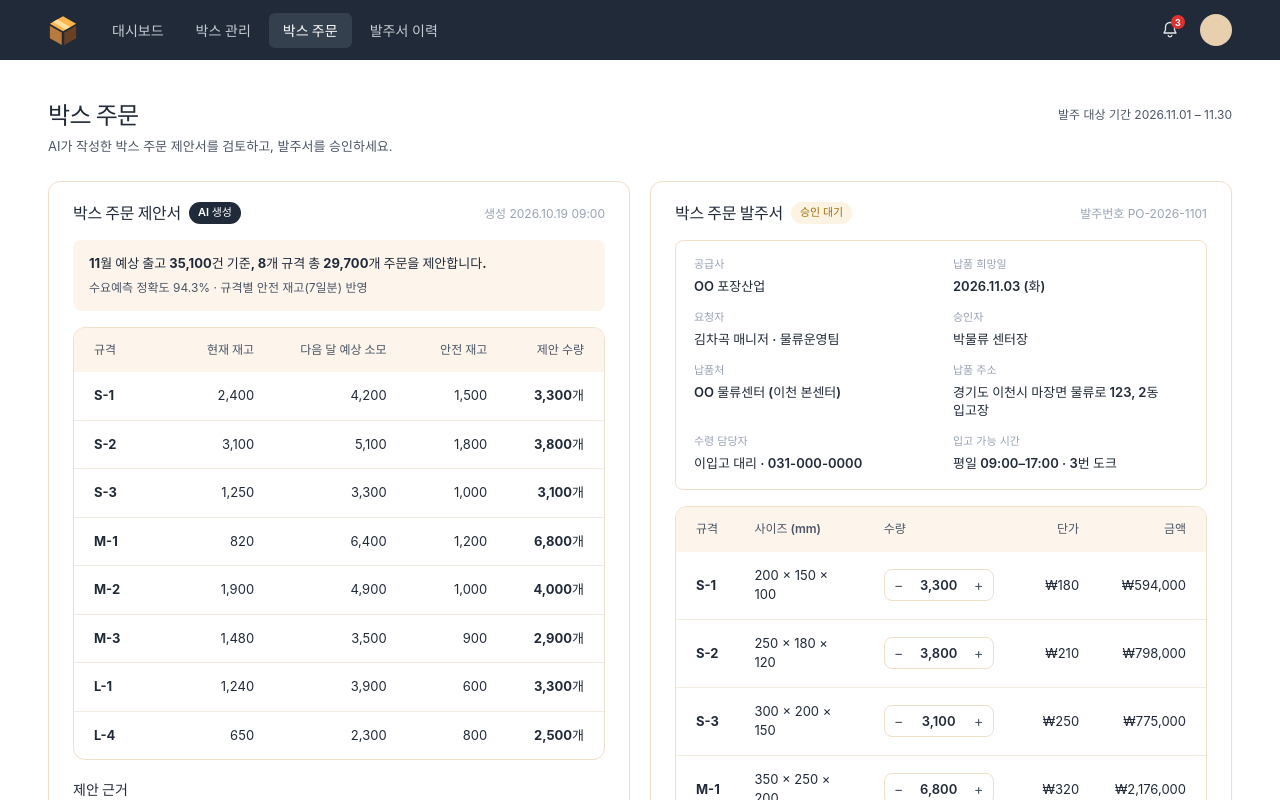
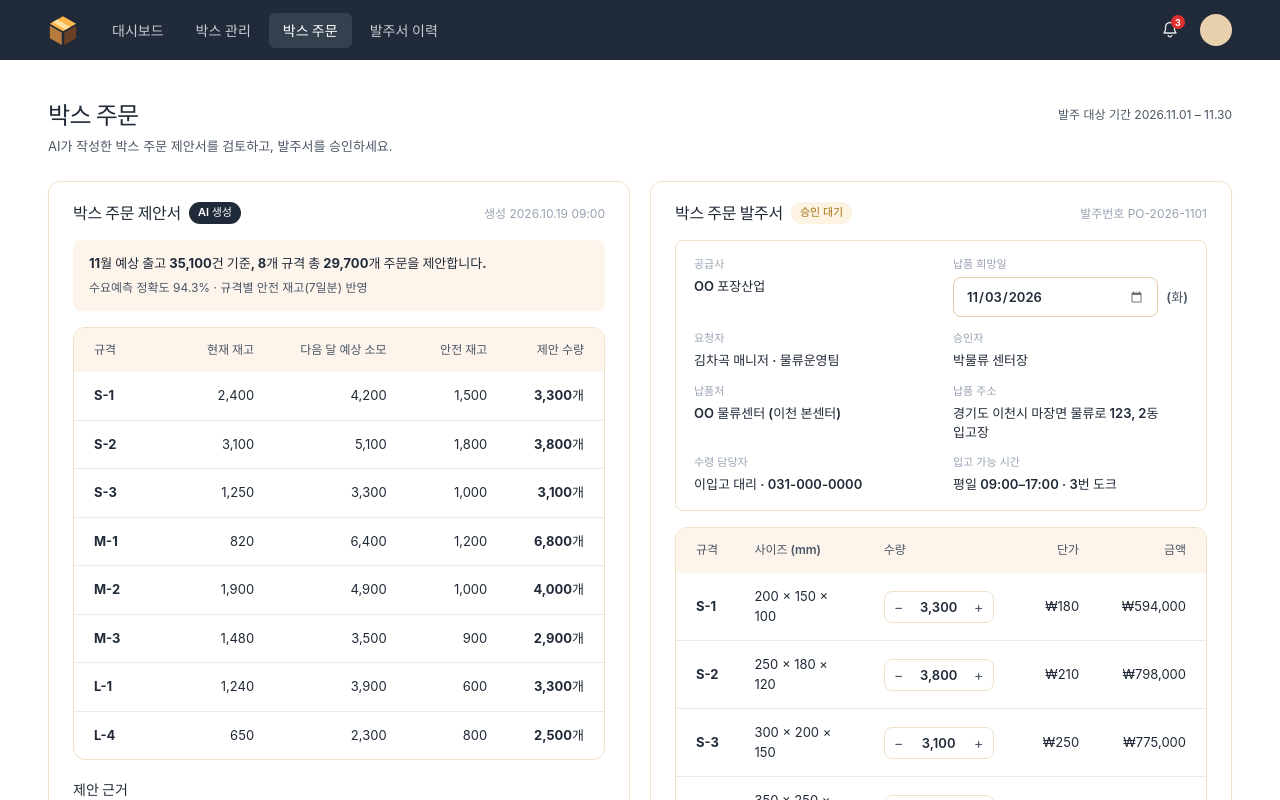
Before and after one commit to chagokAI/client, a Vue app: page /orders in a window 1280 px wide. Shown: the top 800 px of the page. Built offline with nearby package versions, Linux system fonts and the light colour scheme.

Commit message:
feat: 납품 희망일 날짜 UI 추가

```diff
--- a/package.json
+++ b/package.json
@@ -14,7 +14,8 @@
   },
   "devDependencies": {
     "@vitejs/plugin-vue": "^6.0.8",
-    "vite": "^8.2.2"
+    "vite": "^8.2.2",
+    "ws": "^8.22.0"
   },
   "engines": {
     "node": "^22.18.0 || >=24.12.0"
--- /dev/null
+++ b/src/components/common/DateField.vue
@@ -0,0 +1,110 @@
+<script setup>
+import { computed } from 'vue'
+
+const props = defineProps({
+  // yyyy-mm-dd 형식. 브라우저 기본 날짜 입력이 쓰는 형식입니다.
+  modelValue: {
+    type: String,
+    default: '',
+  },
+  min: {
+    type: String,
+    default: '',
+  },
+  max: {
+    type: String,
+    default: '',
+  },
+  id: {
+    type: String,
+    default: '',
+  },
+  ariaLabel: {
+    type: String,
+    default: '',
+  },
+  // 입력 오른쪽에 요일을 함께 보여 줍니다. (예: '(화)')
+  showWeekday: {
+    type: Boolean,
+    default: false,
+  },
+})
+
+defineEmits(['update:modelValue'])
+
+const WEEKDAYS = ['일', '월', '화', '수', '목', '금', '토']
+
+const weekday = computed(() => {
+  if (!props.modelValue) return ''
+  const date = new Date(`${props.modelValue}T00:00:00`)
+  return Number.isNaN(date.getTime()) ? '' : `(${WEEKDAYS[date.getDay()]})`
+})
+</script>
+
+<template>
+  <div class="date-field">
+    <input
+      :id="id || undefined"
+      class="date-field__control"
+      type="date"
+      :value="modelValue"
+      :min="min || undefined"
+      :max="max || undefined"
+      :aria-label="ariaLabel || undefined"
+      @input="$emit('update:modelValue', $event.target.value)"
+    />
+    <span v-if="showWeekday && weekday" class="date-field__weekday">{{ weekday }}</span>
+  </div>
+</template>
+
+<style scoped>
+.date-field {
+  display: flex;
+  align-items: center;
+  gap: 8px;
+  min-width: 0;
+}
+
+.date-field__control {
+  flex: 1;
+  min-width: 0;
+  height: 40px;
+  padding: 0 12px;
+  border: 1px solid var(--color-border);
+  border-radius: var(--radius-md);
+  background: var(--color-white);
+  color: var(--color-text);
+  font-size: 13px;
+  font-weight: 600;
+  transition: border-color 160ms ease, box-shadow 160ms ease;
+}
+
+.date-field__control:focus {
+  border-color: var(--color-brown);
+  outline: none;
+  box-shadow: 0 0 0 3px rgb(102 64 34 / 12%);
+}
+
+/* 브라우저가 그리는 달력 아이콘을 본문 색에 맞춥니다. */
+.date-field__control::-webkit-calendar-picker-indicator {
+  opacity: 0.55;
+  cursor: pointer;
+}
+
+.date-field__control::-webkit-calendar-picker-indicator:hover {
+  opacity: 0.9;
+}
+
+.date-field__weekday {
+  flex: none;
+  color: var(--color-text-secondary);
+  font-size: 13px;
+  font-weight: 600;
+}
+
+@media (prefers-reduced-motion: reduce) {
+  .date-field__control {
+    transition: none;
+  }
+}
+</style>
--- a/src/mocks/orders.js
+++ b/src/mocks/orders.js
@@ -33,9 +33,11 @@ export const proposal = {
 export const purchaseOrderDraft = {
   number: '발주번호 PO-2026-1101',
   status: '승인 대기',
+  // 납품 희망일은 담당자가 바꿀 수 있어 날짜 입력용 형식(yyyy-mm-dd)으로 따로 둡니다.
+  dueDate: '2026-11-03',
   info: [
     { id: 'supplier', label: '공급사', value: 'OO 포장산업' },
-    { id: 'due-date', label: '납품 희망일', value: '2026.11.03 (화)' },
+    { id: 'due-date', label: '납품 희망일', editable: 'date' },
     { id: 'requester', label: '요청자', value: '김차곡 매니저 · 물류운영팀' },
     { id: 'approver', label: '승인자', value: '박물류 센터장' },
     { id: 'destination', label: '납품처', value: 'OO 물류센터 (이천 본센터)' },
--- a/src/views/BoxOrderView.vue
+++ b/src/views/BoxOrderView.vue
@@ -5,6 +5,7 @@ import AppButton from '@/components/common/AppButton.vue'
 import AppCard from '@/components/common/AppCard.vue'
 import AppToast from '@/components/common/AppToast.vue'
 import DataTable from '@/components/common/DataTable.vue'
+import DateField from '@/components/common/DateField.vue'
 import PageHeader from '@/components/common/PageHeader.vue'
 import QuantityStepper from '@/components/common/QuantityStepper.vue'
 import StatusBadge from '@/components/common/StatusBadge.vue'
@@ -17,6 +18,10 @@ const router = useRouter()
 const items = ref(purchaseOrderDraft.items.map((item) => ({ ...item })))
 const toastMessage = ref('')
 const isRejectOpen = ref(false)
+const dueDate = ref(purchaseOrderDraft.dueDate)
+
+// 납품 희망일은 오늘보다 이전으로 잡을 수 없습니다.
+const today = new Date().toISOString().slice(0, 10)
 
 const proposalColumns = [
   { key: 'code', label: '규격', width: '16%' },
@@ -50,8 +55,14 @@ function applyProposal() {
 }
 
 function approve() {
-  // TODO: 발주서 승인 API에 연결합니다.
-  router.push({ path: '/purchase-orders', query: { approved: purchaseOrderDraft.number.replace('발주번호 ', '') } })
+  // TODO: 발주서 승인 API에 연결합니다. 수정한 수량과 납품 희망일을 함께 보냅니다.
+  router.push({
+    path: '/purchase-orders',
+    query: {
+      approved: purchaseOrderDraft.number.replace('발주번호 ', ''),
+      deliveryAt: dueDate.value,
+    },
+  })
 }
 
 // 반려 모달에 보여 줄 발주서 요약
@@ -142,8 +153,16 @@ function handleReject({ reason }) {
 
         <dl class="order-info">
           <div v-for="field in purchaseOrderDraft.info" :key="field.id" class="order-info__field">
-            <dt>{{ field.label }}</dt>
-            <dd>{{ field.value }}</dd>
+            <dt :id="`order-info-${field.id}`">{{ field.label }}</dt>
+            <dd v-if="field.editable === 'date'" class="order-info__value--editable">
+              <DateField
+                v-model="dueDate"
+                :min="today"
+                show-weekday
+                :aria-label="field.label"
+              />
+            </dd>
+            <dd v-else>{{ field.value }}</dd>
           </div>
         </dl>
 
@@ -390,6 +409,11 @@ function handleReject({ reason }) {
   word-break: keep-all;
 }
 
+/* 날짜 입력은 높이가 있어 읽기 전용 항목과 윗줄을 맞춥니다. */
+.order-info__value--editable {
+  margin-top: 2px;
+}
+
 .purchase-order__table {
   margin-top: 16px;
 }
--- a/src/views/PurchaseOrderHistoryView.vue
+++ b/src/views/PurchaseOrderHistoryView.vue
@@ -103,9 +103,14 @@ function openDetail(row) {
   openedDetail.value = { ...detail, status: row.status }
 }
 
-function approve(number) {
+// 박스 주문 화면에서 납품 희망일을 바꿔 승인하면 목록의 납품(예정)일도 함께 바뀝니다.
+function approve(number, deliveryAt = '') {
+  const formatted = deliveryAt ? deliveryAt.replaceAll('-', '.') : ''
+
   orders.value = orders.value.map((item) =>
-    item.number === number ? { ...item, status: '승인 완료' } : item,
+    item.number === number
+      ? { ...item, status: '승인 완료', deliveryAt: formatted || item.deliveryAt }
+      : item,
   )
   openedDetail.value = null
   toastMessage.value = `${number} 발주서가 승인되어 공급사(OO 포장산업)에 전송되었습니다.`
@@ -115,7 +120,7 @@ function approve(number) {
 onMounted(() => {
   const approved = route.query.approved
   if (!approved) return
-  approve(String(approved))
+  approve(String(approved), route.query.deliveryAt ? String(route.query.deliveryAt) : '')
   router.replace({ path: '/purchase-orders' })
 })
 </script>
```
Also changed, not shown: 1 other file (tests, documents, lock files or other folders).
